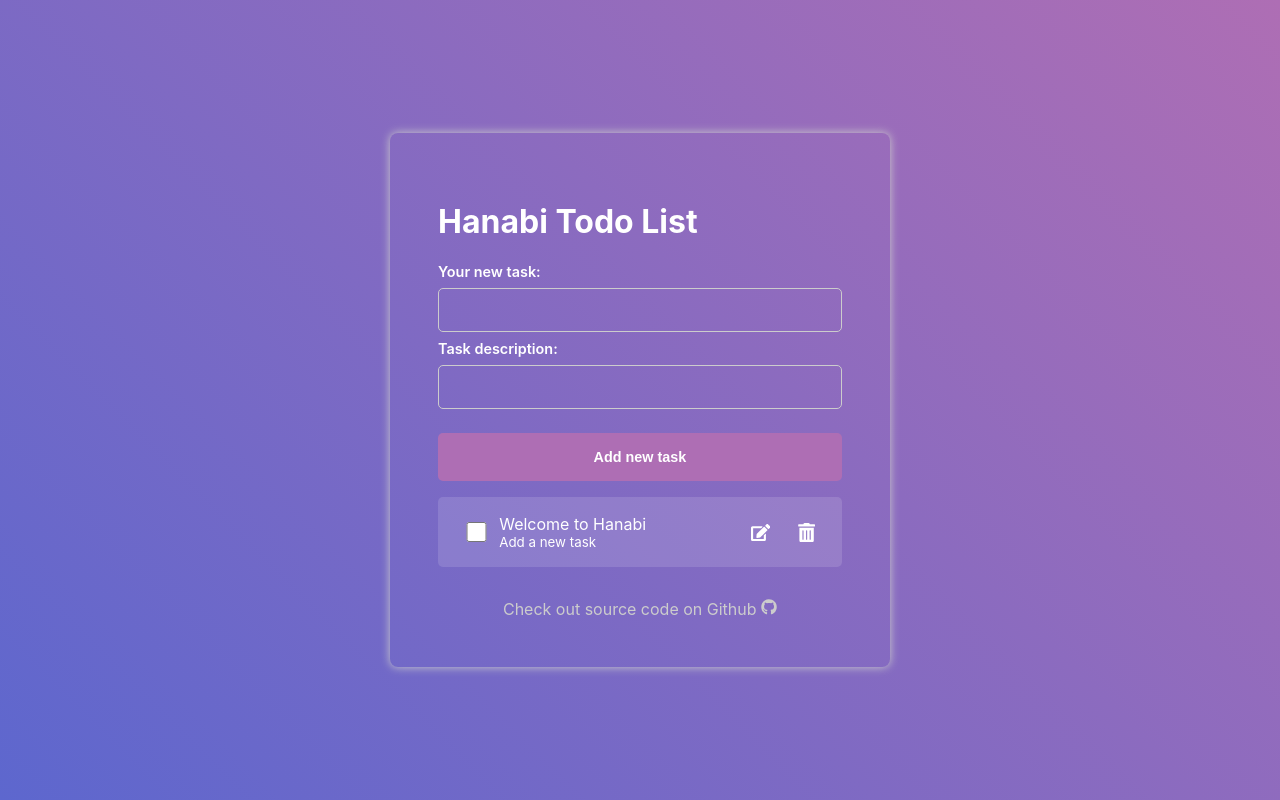
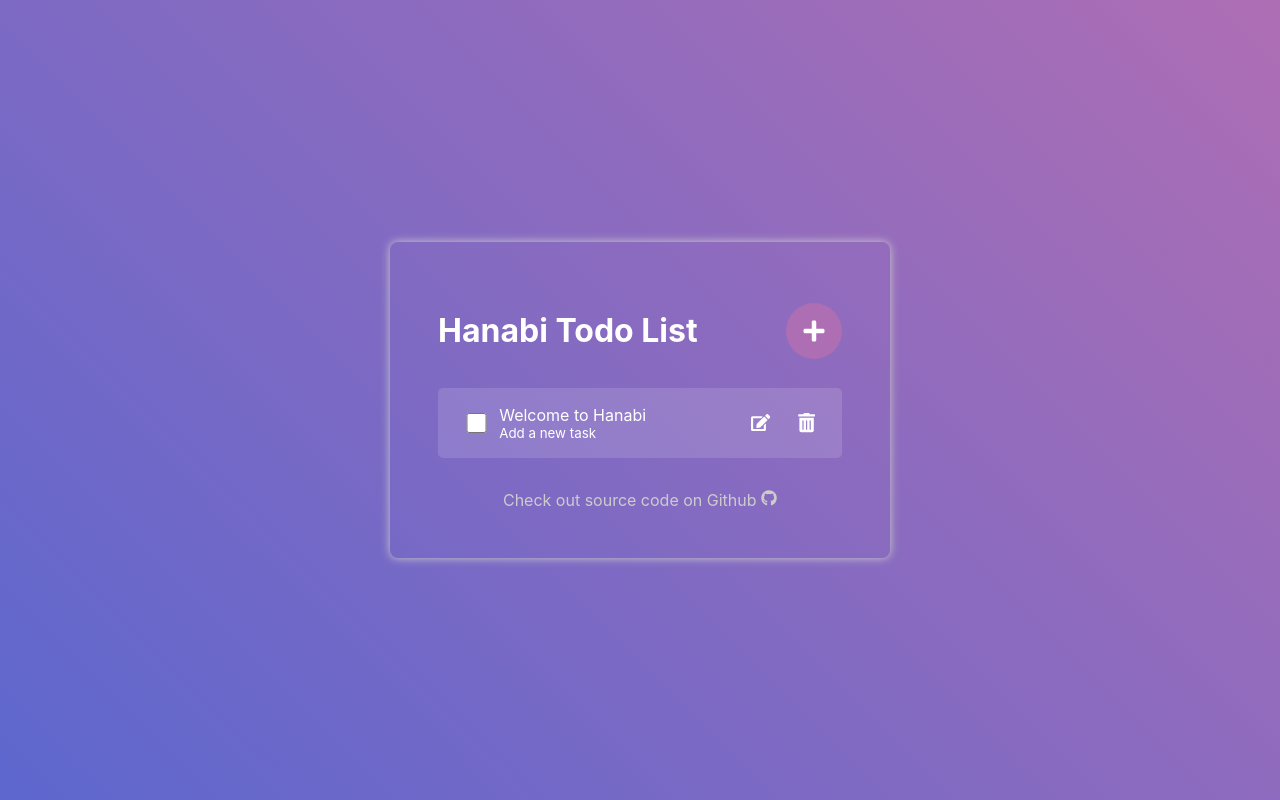
Before and after one commit to alejandro-ao/react-todo-list, a React (Create React App) app: page / in a window 1280 px wide. Built offline with nearby package versions, Linux system fonts and the light colour scheme.

Commit message:
feat: toggle add task

```diff
--- a/src/App.css
+++ b/src/App.css
@@ -77,7 +77,7 @@ body {
 }
 
 .input-group {
-  margin-bottom: 1rem;
+  margin-bottom: 0.3rem;
 }
 
 input,
@@ -106,7 +106,35 @@ textarea {
   animation: appear 1s ease;
 }
 
+.todo-list__header__title {
+  display: flex;
+  justify-content: space-between;
+  align-items: center;
+}
+
 /* ADD TASK */
+.add-task {
+  width: 3.5rem;
+  height: 3.5rem;
+  display: flex;
+  justify-content: center;
+  align-items: center;
+  padding: 0;
+
+  background-color: #ae6eb4;
+  border-radius: 50%;
+  border: none;
+  color: #fff;
+  font-size: 1.5rem;
+}
+.add-task:active {
+  background-color: #ae6eb4c7;
+}
+
+.todo-list__add {
+  margin-bottom: 2rem;
+  animation: appear 1s ease;
+}
 .todo-list__add label {
   display: block;
   width: 100%;
@@ -181,7 +209,6 @@ footer a:hover {
   color: #ccc;
 }
 
-
 /* ANIMATIONS */
 @keyframes appear {
   0% {
--- a/src/App.js
+++ b/src/App.js
@@ -15,7 +15,6 @@ function App() {
       finished: false,
       editing: false,
     },
-
   ]);
 
   const deleteTask = (id) => {
@@ -62,7 +61,7 @@ function App() {
   return (
     <div className="App">
       <div className="todo-list container border rounded p-5 mt-5">
-        <Header />
+        <Header handleAddTask={addTask} />
 
         <Body
           tasks={tasks}
--- a/src/components/AddTask.jsx
+++ b/src/components/AddTask.jsx
@@ -1,6 +1,6 @@
 import { useState } from "react";
 
-const AddTask = ({ handleAddTask }) => {
+const AddTask = ({ handleAddTask, setShowAddTask }) => {
   const [title, setTitle] = useState("");
   const [description, setDescription] = useState("");
 
@@ -15,6 +15,7 @@ const AddTask = ({ handleAddTask }) => {
         });
     setTitle("");
     setDescription("");
+    setShowAddTask(false);
   };
 
   return (
--- a/src/components/Body.jsx
+++ b/src/components/Body.jsx
@@ -2,12 +2,8 @@ import AddTask from "./AddTask";
 import Tasks from "./Tasks";
 
 const Body = ({ tasks, handleDelete, handleFinished, handleAddTask, handleEdit }) => {
-
   return (
     <div className="todo-list__body mt-5">
-      <AddTask
-        handleAddTask={handleAddTask}
-      />
       <Tasks
         tasks={tasks}
         handleDelete={handleDelete}
--- a/src/components/Header.jsx
+++ b/src/components/Header.jsx
@@ -1,7 +1,24 @@
-const Header = () => {
+import AddTask from "./AddTask";
+import { FaPlus, FaMinus } from "react-icons/fa";
+import { useState } from "react";
+
+const Header = ({ handleAddTask }) => {
+  const [showAddTask, setShowAddTask] = useState(false);
+
   return (
     <div className="todo-list__header">
-      <h1>Hanabi Todo List</h1>
+      <div className="todo-list__header__title">
+        <h1>Hanabi Todo List</h1>
+        <button className="btn add-task" onClick={() => setShowAddTask(!showAddTask)}>
+          {showAddTask ? <FaMinus /> : <FaPlus />}
+        </button>
+      </div>
+
+      {showAddTask ? (
+        <AddTask handleAddTask={handleAddTask} setShowAddTask={setShowAddTask} />
+      ) : (
+        ""
+      )}
     </div>
   );
 };
```
